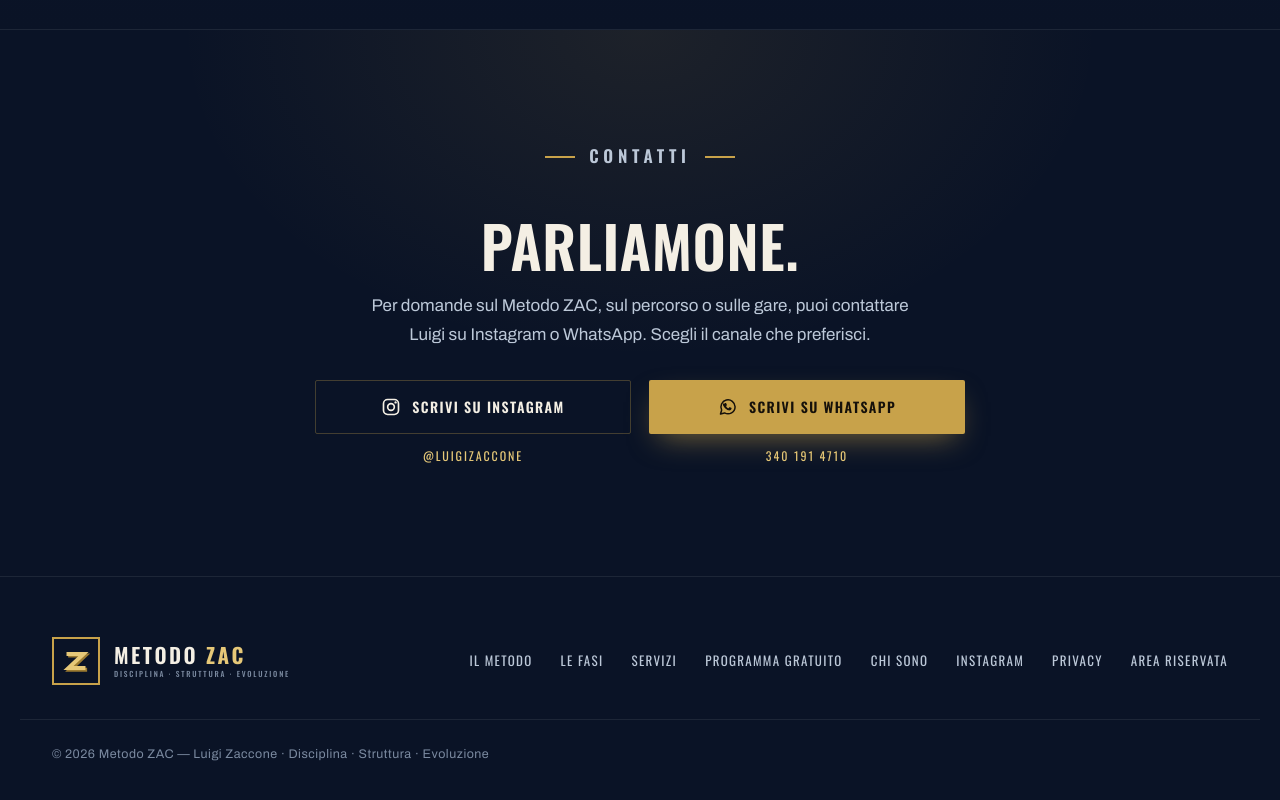
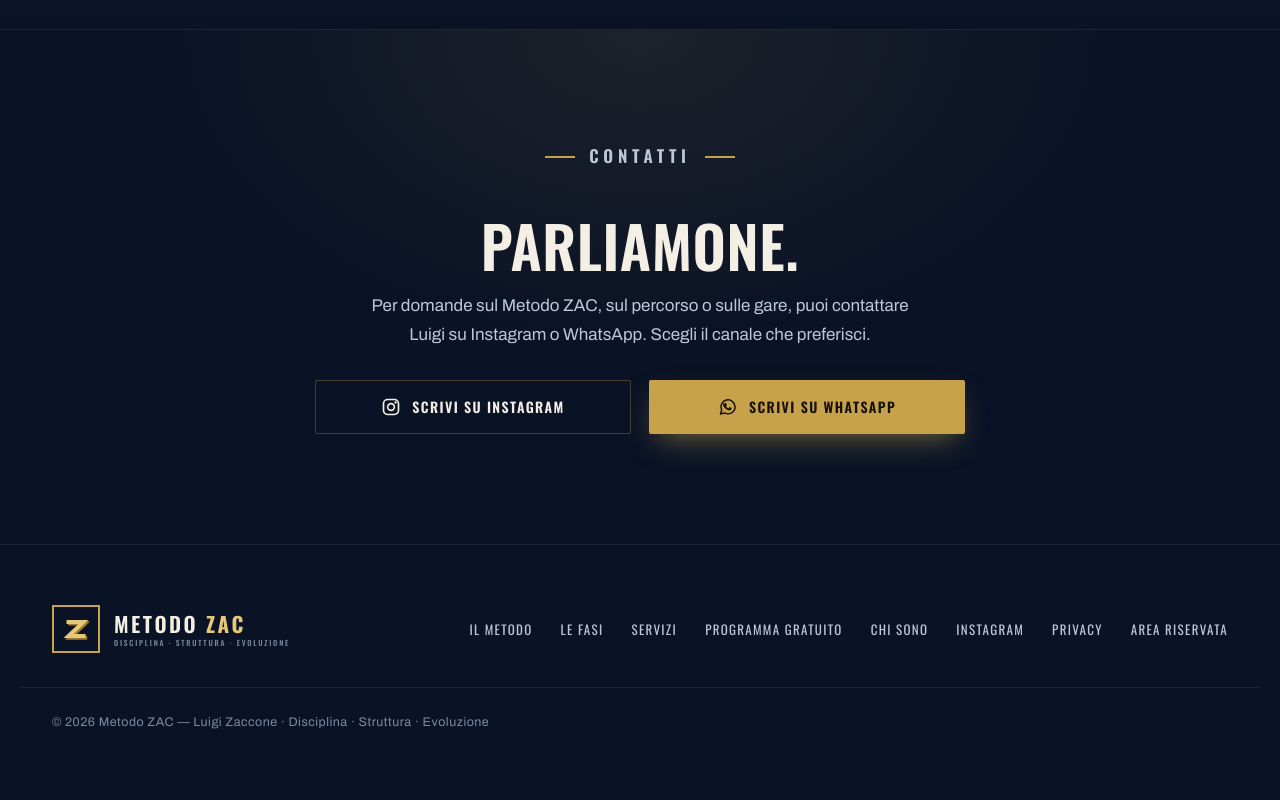
Before and after one commit to Kappaemme-git/metodo-zac, a website: page index.html in a window 1280 px wide. Shown: the part 7706-8506 px from the top of the page. After the commit the page ends 8478 px from the top, so only its background shows below. Drawn offline with nearby package versions, Linux system fonts and the light colour scheme.

Commit message:
polish: simplify contact actions

```diff
--- a/index.html
+++ b/index.html
@@ -593,20 +593,14 @@
         <h2>Parliamone.</h2>
         <p>Per domande sul Metodo ZAC, sul percorso o sulle gare, puoi contattare Luigi su Instagram o WhatsApp. Scegli il canale che preferisci.</p>
         <div class="contact-actions">
-          <div class="contact-option">
           <a href="https://www.instagram.com/luigizaccone/" target="_blank" rel="noopener" class="btn btn-ghost contact-channel">
             <svg viewBox="0 0 24 24" fill="none" aria-hidden="true" width="20" height="20"><rect x="3" y="3" width="18" height="18" rx="5" stroke="currentColor" stroke-width="2"/><circle cx="12" cy="12" r="4" stroke="currentColor" stroke-width="2"/><circle cx="17.5" cy="6.5" r="1.4" fill="currentColor"/></svg>
             Scrivi su Instagram
           </a>
-            <span class="contact-detail">@luigizaccone</span>
-          </div>
-          <div class="contact-option">
           <a href="https://wa.me/393401914710?text=Ciao%20Luigi%2C%20vorrei%20ricevere%20informazioni%20sul%20Metodo%20ZAC." target="_blank" rel="noopener" class="btn btn-primary contact-channel">
             <svg viewBox="0 0 24 24" fill="none" aria-hidden="true" width="20" height="20"><path d="M20.5 11.7a8.5 8.5 0 0 1-12.6 7.4L3 20.5l1.4-4.8a8.5 8.5 0 1 1 16.1-4Z" stroke="currentColor" stroke-width="1.8" stroke-linejoin="round"/><path d="M8.2 7.8c.2-.5.4-.5.7-.5h.5c.2 0 .4.1.5.4l.7 1.6c.1.3.1.5-.1.7l-.6.7c-.2.2-.1.4 0 .6.5.9 1.2 1.6 2.1 2.1.3.2.5.2.7 0l.8-1c.2-.2.4-.3.7-.2l1.7.8c.3.1.4.3.4.5 0 .4-.2 1.3-.8 1.8-.6.6-1.5.9-2.4.7-1-.2-2.5-.7-4.3-2.3-1.5-1.3-2.5-3-2.8-4-.3-.8 0-1.5.2-1.9Z" fill="currentColor"/></svg>
             Scrivi su WhatsApp
           </a>
-            <span class="contact-detail">340 191 4710</span>
-          </div>
         </div>
       </div>
     </div>
--- a/style.css
+++ b/style.css
@@ -843,10 +843,8 @@
 .contact-card h2{font-size:clamp(34px,5vw,58px);margin:14px 0 16px;}
 .contact-card>p{color:var(--text);font-size:17px;line-height:1.7;max-width:570px;margin:0 auto 30px;}
 .contact-actions{display:grid;grid-template-columns:repeat(2,minmax(0,1fr));gap:18px;max-width:650px;margin:0 auto;}
-.contact-option{display:flex;flex-direction:column;align-items:stretch;gap:12px;}
 .contact-channel{width:100%;min-height:54px;justify-content:center;gap:11px;}
 .contact-channel svg{flex:none;}
-.contact-detail{color:var(--gold-bright);font-family:'Oswald',sans-serif;letter-spacing:.16em;font-size:12px;text-transform:uppercase;}
 
 /* ---------- RIFINITURE MOBILE ---------- */
 @media(max-width:560px){
```
Lines whose indentation alone changed are shown as unchanged.
